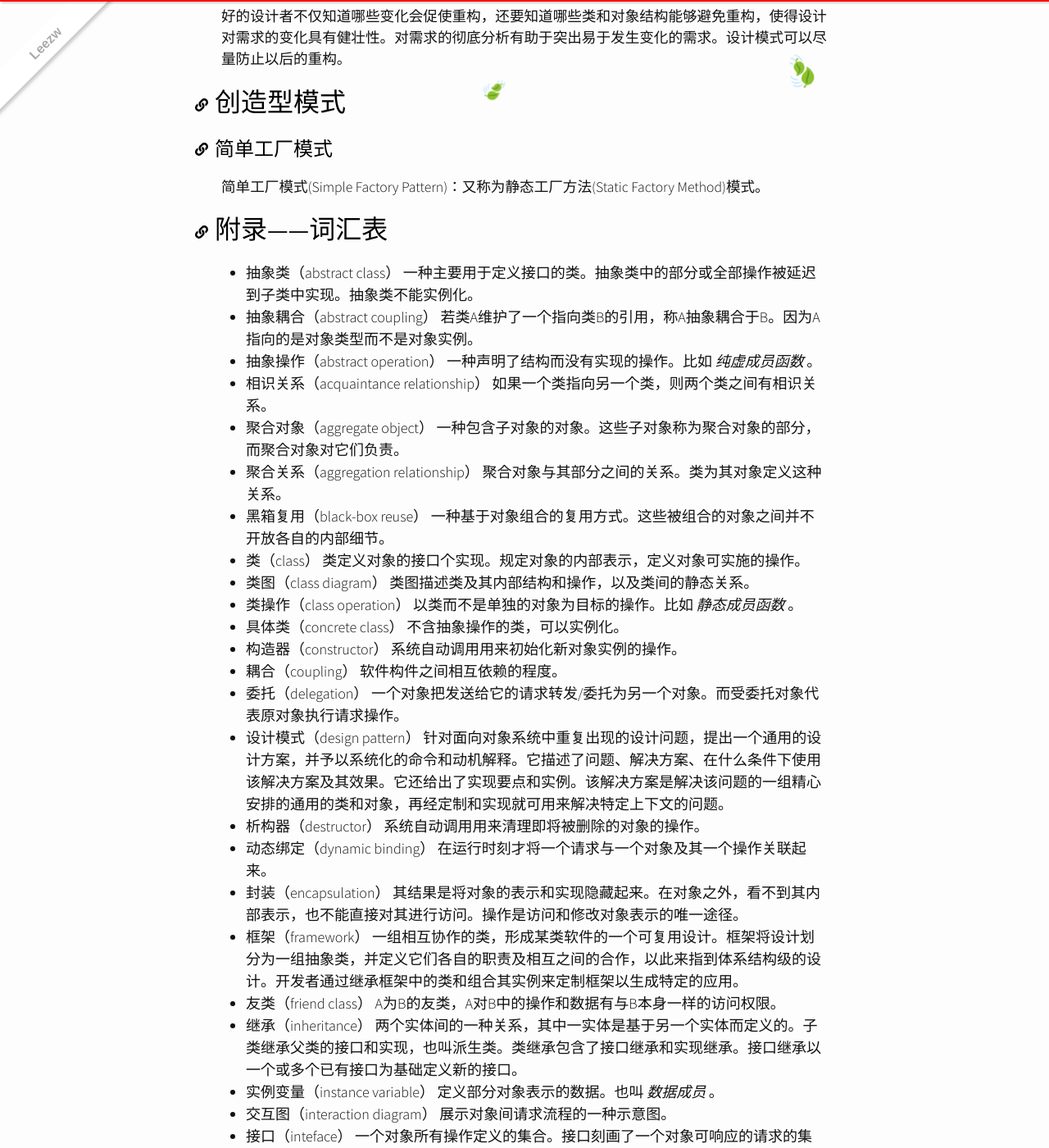
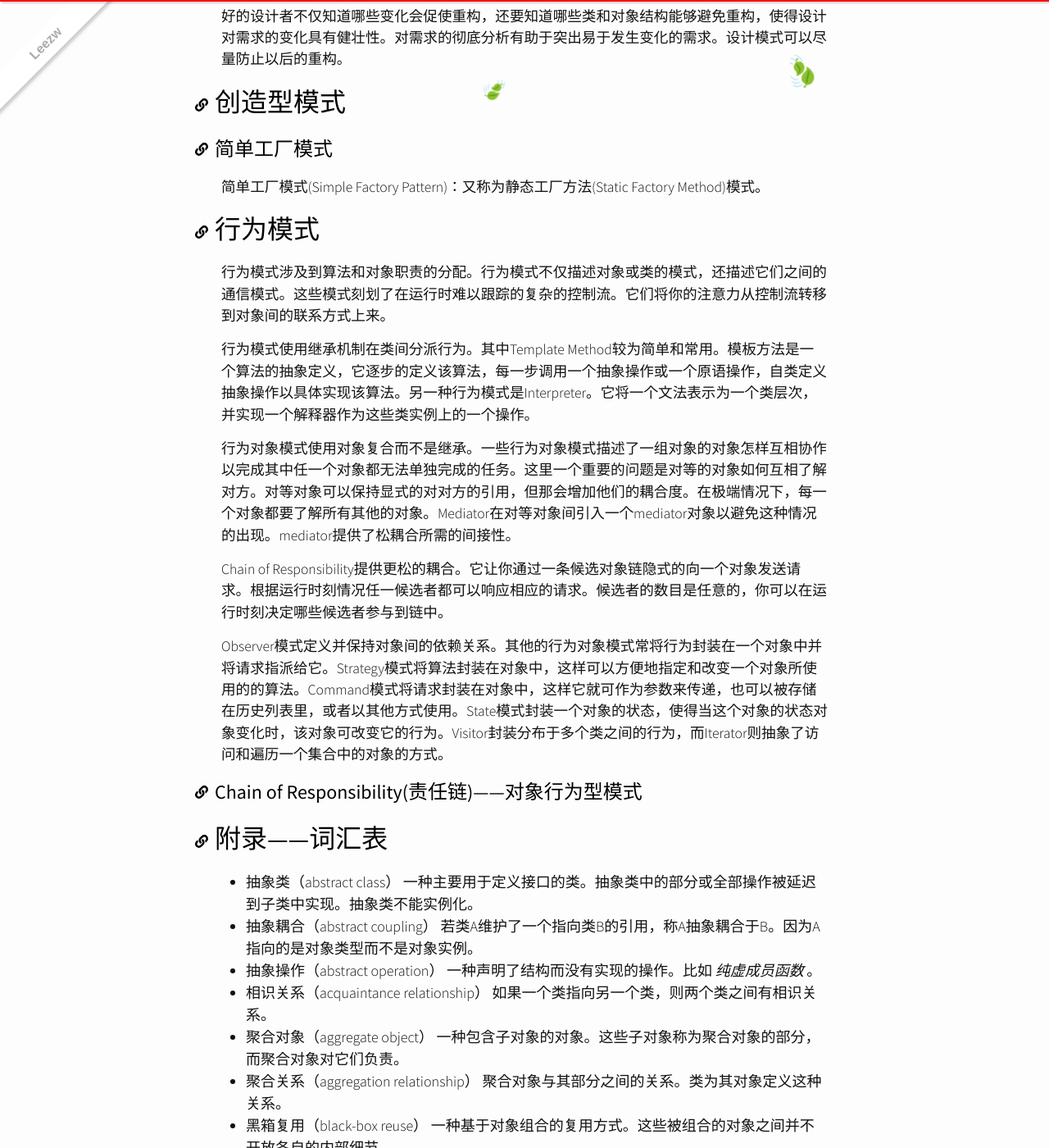
Before and after one commit to quantum-li/quantum-li.github.io, a Jekyll site: the page built from _posts/2020-05-15-design-patterns-elements-of-reusable-object-oriented-software.md, in a window 1280 px wide and 1400 px high, scrolled down 1998 px. Shown: the whole window at 82% size. Built offline with Jekyll 4.4.1, drawn with Linux system fonts in a browser that asks for light colours; nearby versions of some CDN libraries; comment, search, counter and statistics services are not loaded.

Commit message:
Update 2020-05-15-design-patterns-elements-of-reusable-object-oriented-software.md

```diff
--- a/_posts/2020-05-15-design-patterns-elements-of-reusable-object-oriented-software.md
+++ b/_posts/2020-05-15-design-patterns-elements-of-reusable-object-oriented-software.md
@@ -53,6 +53,21 @@ excerpt: 所有结构良好的面向对象软件体系结构中都包含了许
 
 简单工厂模式(Simple Factory Pattern)：又称为静态工厂方法(Static Factory Method)模式。
 
+# 行为模式
+
+行为模式涉及到算法和对象职责的分配。行为模式不仅描述对象或类的模式，还描述它们之间的通信模式。这些模式刻划了在运行时难以跟踪的复杂的控制流。它们将你的注意力从控制流转移到对象间的联系方式上来。
+
+行为模式使用继承机制在类间分派行为。其中Template Method较为简单和常用。模板方法是一个算法的抽象定义，它逐步的定义该算法，每一步调用一个抽象操作或一个原语操作，自类定义抽象操作以具体实现该算法。另一种行为模式是Interpreter。它将一个文法表示为一个类层次，并实现一个解释器作为这些类实例上的一个操作。
+
+行为对象模式使用对象复合而不是继承。一些行为对象模式描述了一组对象的对象怎样互相协作以完成其中任一个对象都无法单独完成的任务。这里一个重要的问题是对等的对象如何互相了解对方。对等对象可以保持显式的对对方的引用，但那会增加他们的耦合度。在极端情况下，每一个对象都要了解所有其他的对象。Mediator在对等对象间引入一个mediator对象以避免这种情况的出现。mediator提供了松耦合所需的间接性。
+
+Chain of Responsibility提供更松的耦合。它让你通过一条候选对象链隐式的向一个对象发送请求。根据运行时刻情况任一候选者都可以响应相应的请求。候选者的数目是任意的，你可以在运行时刻决定哪些候选者参与到链中。
+
+Observer模式定义并保持对象间的依赖关系。其他的行为对象模式常将行为封装在一个对象中并将请求指派给它。Strategy模式将算法封装在对象中，这样可以方便地指定和改变一个对象所使用的的算法。Command模式将请求封装在对象中，这样它就可作为参数来传递，也可以被存储在历史列表里，或者以其他方式使用。State模式封装一个对象的状态，使得当这个对象的状态对象变化时，该对象可改变它的行为。Visitor封装分布于多个类之间的行为，而Iterator则抽象了访问和遍历一个集合中的对象的方式。
+
+## Chain of Responsibility(责任链)——对象行为型模式
+
+
 
 # 附录——词汇表
 
```
